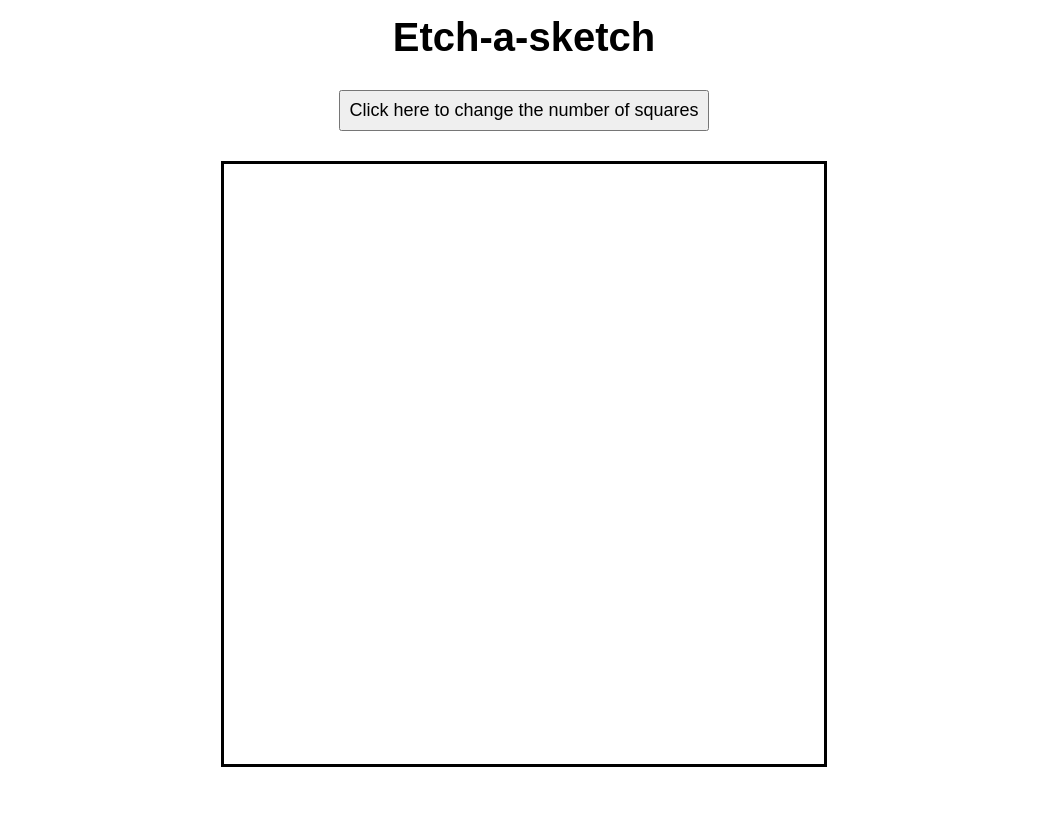
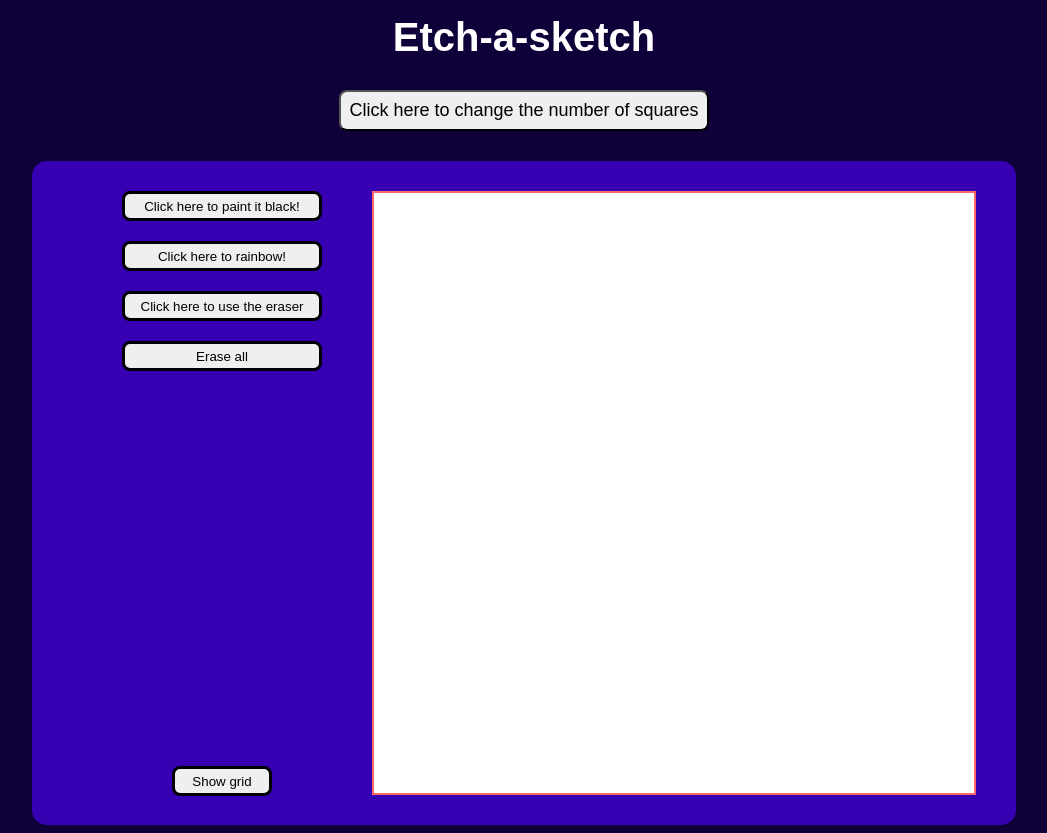
Before and after one commit to Ynovan1/etch-a-sketch, a plain HTML site: page index.html in a window 1280 px wide. Shown: the whole page, without its empty margins (116-1163 px from the left). Before the commit the page ends 800 px from the top, so only its background shows below. Drawn offline with Linux system fonts and the light colour scheme.

Commit message:
Refactor code and add new options like the black brush, rainbow brush, eraser, and Erase all as separate buttons. Add a switch button to show/hide grid. Add initial CSS design.

```diff
--- a/index.html
+++ b/index.html
@@ -12,9 +12,20 @@
     <div id="btn-container">
         <button id="btn">Click here to change the number of squares</button>
     </div>
-    <div id="container">
-        <!--16x16 grid of square divs created with JavaScript-->
+    <div id="main">
+        <div id="buttons">
+            <button id="mono">Click here to paint it black!</button>
+            <button id="rainbow">Click here to rainbow!</button>
+            <button id="eraser">Click here to use the eraser</button>
+            <button id="eraseAll">Erase all</button>
+            <div id="separator">
+                <button id="gridView"></button>
+            </div>
+        </div>
+        <div id="container">
+            <!--16x16 grid of square divs created with JavaScript-->
 
+        </div>
     </div>
 </body>
 </html>
--- a/script.js
+++ b/script.js
@@ -1,5 +1,16 @@
 let btn = document.querySelector("#btn");
+let mono = document.querySelector("#mono");
+let rainbow = document.querySelector("#rainbow");
 let container = document.querySelector("#container");
+let eraser = document.querySelector("#eraser");
+let eraseAll = document.querySelector("#eraseAll");
+let gridView = document.querySelector("#gridView");
+
+let currentSize = 16;
+let currentColorFunction = monoColorFunction;
+let isMouseDown = false;
+let lastColoredDiv = null;
+let gridVisible = false;
 
 
 function randomColor() {
@@ -8,7 +19,7 @@ function randomColor() {
         color.push(Math.floor(Math.random() * 256));
     }
     return "rgb(" + color.join(", ") + ")";
-}
+};
 
 
 function createGrid(size) {
@@ -21,26 +32,109 @@ function createGrid(size) {
         gridItem.style.height = `calc(600px / ${size})`;
         container.appendChild(gridItem);
     }
+    currentSize = size;
+    applyColorFunction();
+    updateGridVisibility();
+}
 
+function removeEventListeners() {
     let paintedDivs = document.getElementsByClassName("gridDiv");
-
     for (let i = 0; i < paintedDivs.length; i++) {
-        paintedDivs[i].addEventListener("mouseover", () => {
-            paintedDivs[i].style.backgroundColor = randomColor();
-        });
+        paintedDivs[i].removeEventListener("mousemove", colorDiv);
     }
 }
 
+function applyColorFunction() {
+    removeEventListeners();
+    let paintedDivs = document.getElementsByClassName("gridDiv");
+    if (currentColorFunction) {
+        for (let i = 0; i < paintedDivs.length; i++) {
+            paintedDivs[i].addEventListener("mousemove", colorDiv);
+        }
+    }
+}
 
-createGrid(16);
+function colorDiv(event) {
+    if (isMouseDown && event.target !== lastColoredDiv) {
+        currentColorFunction(event);
+        lastColoredDiv = event.target;
+    }
+}
 
+function monoColorFunction(event) {
+    event.target.style.backgroundColor = "rgb(0, 0, 0)";
+}
+
+function rainbowColorFunction(event) {
+    event.target.style.backgroundColor = randomColor();
+}
+
+function eraserColorFunction(event) {
+    event.target.style.backgroundColor = "white";
+}
+
+function updateGridVisibility() {
+    let gridDivs = document.getElementsByClassName("gridDiv");
+    for (let i = 0; i < gridDivs.length; i++) {
+        if (gridVisible) {
+            gridDivs[i].style.border = "solid 1px rgb(97, 97, 97)";
+        } else {
+            gridDivs[i].style.border = "none";
+        }
+    }
+    gridView.textContent = gridVisible ? "Hide grid" : "Show grid";
+}
 
 btn.addEventListener("click", () => {
     let size = parseInt(prompt("Enter the number of squares per side (1-100):"));
-
     if (size > 0 && size <= 100) {
         createGrid(size);
     } else {
         alert("Please, enter a valid number (1-100).");
     }
 });
+
+
+mono.addEventListener("click", () => {
+    currentColorFunction = monoColorFunction;
+    applyColorFunction();
+});
+
+
+rainbow.addEventListener("click", () => {
+    currentColorFunction = rainbowColorFunction;
+    applyColorFunction();
+});
+
+
+eraser.addEventListener("click", () => {
+    currentColorFunction = eraserColorFunction;
+    applyColorFunction();
+});
+
+
+eraseAll.addEventListener("click", () => {
+    let paintedDivs = document.getElementsByClassName("gridDiv");
+    for (let i = 0; i < paintedDivs.length; i++) {
+        paintedDivs[i].style.backgroundColor = "white";
+    }
+});
+
+container.addEventListener("mousedown", (event) => {
+    event.preventDefault();
+    isMouseDown = true;
+    lastColoredDiv = null;
+});
+
+container.addEventListener("mouseup", () => {
+    isMouseDown = false;
+    lastColoredDiv = null;
+});
+
+gridView.addEventListener("click", () => {
+    gridVisible = !gridVisible;
+    updateGridVisibility();
+});
+
+
+createGrid(16);
--- a/style.css
+++ b/style.css
@@ -1,10 +1,16 @@
+body {
+    font-family: Arial, Helvetica, sans-serif;
+    background-color: rgb(15, 0, 58);
+}
+
 header {
     display: flex;
+    flex-wrap: wrap;
     justify-content: center;
-    font-family: Arial, Helvetica, sans-serif;
     font-size: 40px;
     font-weight: bold;
     margin-top:  15px;
+    color: white;
 }
 
 #btn-container {
@@ -16,10 +22,81 @@ header {
 #btn {
     font-size: large;
     padding: 8px;
+    border-radius: 8px;
 }
 
 #btn:hover {
     color: blue;
+}
+
+#main {
+    display: flex;
+    justify-self: center;
+    background-color: #3700b3;
+    border-radius: 15px;
+    padding: 10px 40px 10px 40px;
+    height: auto;
+    width: 950px auto;
+}
+
+#buttons {
+    display: flex;
+    flex-direction: column;
+    align-items: center;
+    margin-top: 20px;
+    width: 300px;
+}
+
+#mono {
+    height: 30px;
+    width: 200px;
+    border: solid black;
+    border-radius: 8px;
+}
+
+#mono:hover {
+    background-color: black;
+    color: white;
+    border: solid white;
+}
+
+#rainbow {
+    margin-top: 20px;
+    height: 30px;
+    width: 200px;
+    border: solid black;
+    border-radius: 8px;
+}
+
+#eraser {
+    margin-top: 20px;
+    height: 30px;
+    width: 200px;
+    border: solid black;
+    border-radius: 8px;
+}
+
+#eraseAll {
+    margin-top: 20px;
+    height: 30px;
+    width: 200px;
+    border: solid black;margin-top: 20px;
+    border-radius: 8px;
+}
+
+#separator {
+    display: flex;
+    flex-direction: column;
+    justify-content: end;
+    height: 425px;
+}
+
+#gridView {
+    height: 30px;
+    width: 100px;
+    border: solid black;
+    margin-top: 20px;
+    border-radius: 8px;
 }
 
 #container {
@@ -28,11 +105,12 @@ header {
     width: 600px;
     height: 600px;
     margin: 20px auto;
-    border: solid;
+    border: solid 2px rgb(255, 102, 102);
+    background-color: white;
 }
 
 .gridDiv {
     width: calc(600px / 16);
-    height: calc(600px / 16);
+    height: calc(600 / 16);
     box-sizing: border-box;
 }
```
